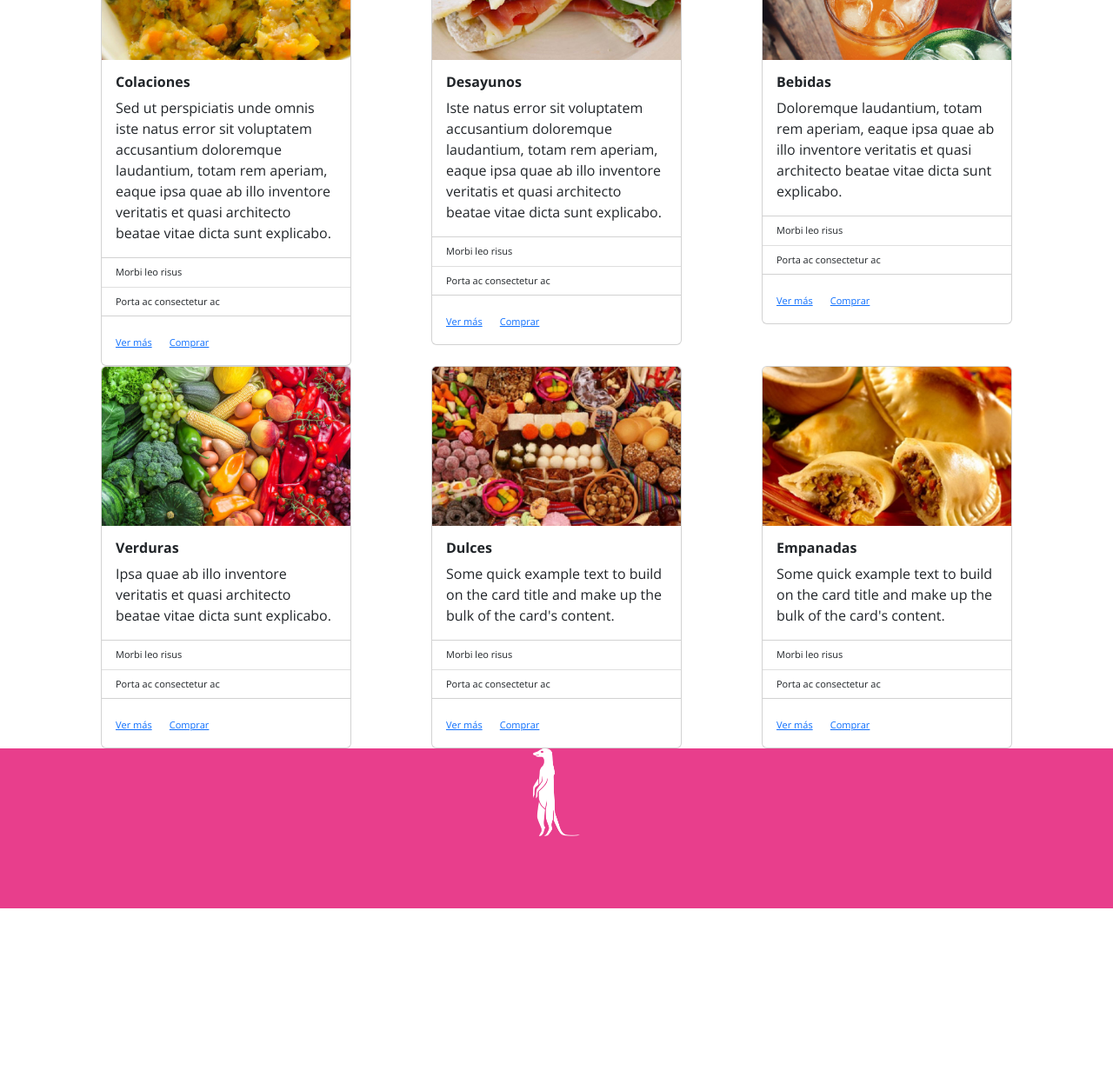
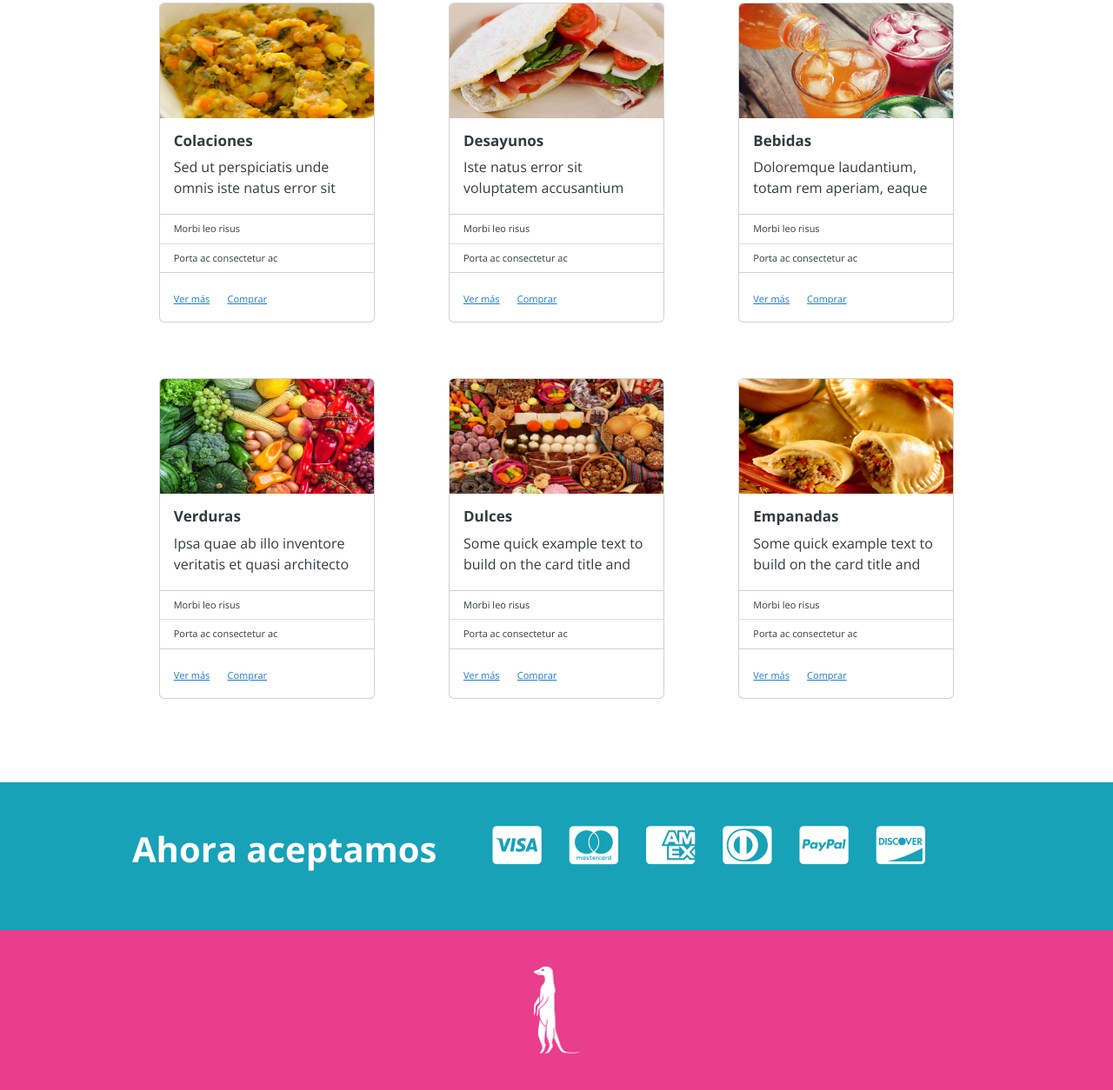
Before and after one commit to fjbons/desafiolatam-uxui, a plain HTML site: page suricata/index.html in a window 1280 px wide. Shown: the part 244-1498 px from the top of the page at 87% size. Before the commit the page ends 1289 px from the top, so only its background shows below. Drawn offline with nearby package versions, Linux system fonts and the light colour scheme.

Commit message:
style: mobile first updated
responsive web added

```diff
--- a/suricata/index.html
+++ b/suricata/index.html
@@ -26,36 +26,93 @@
           font-size: 11px;
         }
 
-        .navbar {
+        header {
             background-color: #E83E8C;
+        }
+
+        .card img {
+          height: 132px;
         }
 
         .titulo {
             color: #707070;
-            font-size: 35px;
             text-align: center;
             font-weight: 700;
         }
 
+        @media screen and (min-width: 321px) {
+          .titulo {
+            font-size: 60px;
+          }
+        }
+
+        @media screen and (max-width: 320px) {
+          .titulo {
+            font-size: 35px;
+          }
+        }
+
+        .container {
+          max-width: 1000px;
+        }
+
+        .card {
+          color: #373A3C;
+        }
+
+        .card-text {
+          font-size: 16px;
+          font-weight: 400;
+          height: 50px;
+          overflow: hidden;
+        }
+
         .card-title {
             font-weight: 700;
-            font-size: 16px;
+            font-size: 17px;
         }
 
-        footer {
-            background-color: #E83E8C;
-            text-align: center;
-            height: 184px;
+        .card-link {
+          color: #1C7CD5;
         }
 
+        .list-group-item {
+          color: #373A3C;
+        }
+
+        .ft-pago {
+          background-color: #17A2B8;
+          font-size: 40px;
+          color: white;
+          font-weight: 700;
+          height: 170px;
+          align-items: center;
+        }
+
+        .ft-icon {
+          font-size: 50px;
+        }
+
+        footer .ft-suricata {
+          background-color: #E83E8C;
+          height: 184px;
+          display: flex;
+          align-items: center;
+          justify-content: center;
+        }
+
+        .responsive {
+          width: 11vw;
+          max-width: 53px;
+          height: auto;
+        }
 
     </style>
-
 </head>
 
 <body>
     <header>
-        <nav class="navbar navbar-expand-lg navbar-dark">
+        <nav class="navbar mx-4 navbar-expand-lg navbar-dark">
             <div class="container-fluid">
               <a class="navbar-brand" href="#">
                 <img src="assets/img/logo.png" height="53" width="132" alt="logo">
@@ -64,7 +121,7 @@
                 <span class="navbar-toggler-icon"></span>
               </button>
               <div class="collapse navbar-collapse" id="navbarSupportedContent">
-                <ul class="navbar-nav me-auto mb-2 mb-lg-0">
+                <ul class="navbar-nav ms-auto mb-2 mb-lg-0">
                   <li class="nav-item">
                     <a class="nav-link active" aria-current="page" href="#">Inicio</a>
                   </li>
@@ -81,14 +138,15 @@
     </header>
 
     <main>
+      <div class="col-12 pt-5 pb-4">
+        <h1 class="titulo">Nuestros Productos</h1>
+      </div>
 
-        <h1 class="titulo">Nuestros Productos</h1>
-
-        <section>
+        <section class="pt-auto">
                 <div class="container">
                     <div class="row">
-                        <div class="col-12 col-sm-4">
-                            <div class="card mx-auto" style="width: 18rem;">
+                        <div class="col-12 col-md-4 pt-3 pb-5">
+                            <div class="card mx-auto" style="width: 248px;">
                                 <img src="assets/img/colaciones.jpg" class="card-img-top" alt="...">
                                 <div class="card-body">
                                   <h5 class="card-title">Colaciones</h5>
@@ -104,8 +162,8 @@
                                 </div>
                             </div>
                         </div>
-                        <div class="col-12 col-sm-4">
-                            <div class="card mx-auto" style="width: 18rem;">
+                        <div class="col-12 col-md-4 pt-3 pb-5">
+                            <div class="card mx-auto" style="width: 248px;">
                                 <img src="assets/img/desayunos.jpg" class="card-img-top" alt="...">
                                 <div class="card-body">
                                   <h5 class="card-title">Desayunos</h5>
@@ -121,8 +179,8 @@
                                 </div>
                             </div>
                         </div>
-                        <div class="col-12 col-sm-4">
-                            <div class="card mx-auto" style="width: 18rem;">
+                        <div class="col-12 col-md-4 pt-3 pb-5">
+                            <div class="card mx-auto" style="width: 248px;">
                                 <img src="assets/img/bebidas.jpg" class="card-img-top" alt="...">
                                 <div class="card-body">
                                   <h5 class="card-title">Bebidas</h5>
@@ -138,8 +196,8 @@
                                 </div>
                             </div>
                         </div>
-                        <div class="col-12 col-sm-4">
-                            <div class="card mx-auto" style="width: 18rem;">
+                        <div class="col-12 col-md-4 pt-3 pb-5">
+                            <div class="card mx-auto" style="width: 248px;">
                                 <img src="assets/img/verduras.jpg" class="card-img-top" alt="...">
                                 <div class="card-body">
                                   <h5 class="card-title">Verduras</h5>
@@ -155,8 +213,8 @@
                                 </div>
                             </div>
                         </div>
-                        <div class="col-12 col-sm-4">
-                            <div class="card mx-auto" style="width: 18rem;">
+                        <div class="col-12 col-md-4 pt-3 pb-5">
+                            <div class="card mx-auto" style="width: 248px;">
                                 <img src="assets/img/dulces.jpg" class="card-img-top" alt="...">
                                 <div class="card-body">
                                   <h5 class="card-title">Dulces</h5>
@@ -172,8 +230,8 @@
                                 </div>
                             </div>
                         </div>
-                        <div class="col-12 col-sm-4">
-                            <div class="card mx-auto" style="width: 18rem;">
+                        <div class="col-12 col-md-4 pt-3 pb-5">
+                            <div class="card mx-auto" style="width: 248px;">
                                 <img src="assets/img/empanadas.jpg" class="card-img-top" alt="...">
                                 <div class="card-body">
                                   <h5 class="card-title">Empanadas</h5>
@@ -195,8 +253,26 @@
 
     </main>
 
-    <footer>
-       <img src="assets/img/logo-footer.png" alt="logo-footer" width="53.32" height="100.45">
+    <footer class="col-12 pt-5">
+      <div class="d-none d-md-block">
+        <div class="ft-pago d-flex justify-content-center">
+          <div class="ft-texto d-inline-flex mx-5">
+              <p>Ahora aceptamos</p>
+            <div class="ft-icon d-inline-flex mx-5">
+              <i class="fa-brands fa-cc-visa mx-auto px-3"></i>
+              <i class="fa-brands fa-cc-mastercard mx-auto px-3"></i>
+              <i class="fa-brands fa-cc-amex mx-auto px-3"></i>
+              <i class="fa-brands fa-cc-diners-club mx-auto px-3"></i>
+              <i class="fa-brands fa-cc-paypal mx-auto px-3"></i>
+              <i class="fa-brands fa-cc-discover mx-auto px-3"></i>
+            </div>
+          </div>
+        </div>
+      </div>
+
+        <div class="ft-suricata">
+            <img class="responsive" src="assets/img/logo-footer.png" alt="logo-footer" width="53.32" height="100.45">
+        </div>
     </footer>
 
     <script src="https://cdn.jsdelivr.net/npm/bootstrap@5.2.1/dist/js/bootstrap.bundle.min.js" integrity="sha384-u1OknCvxWvY5kfmNBILK2hRnQC3Pr17a+RTT6rIHI7NnikvbZlHgTPOOmMi466C8" crossorigin="anonymous"></script>
```
